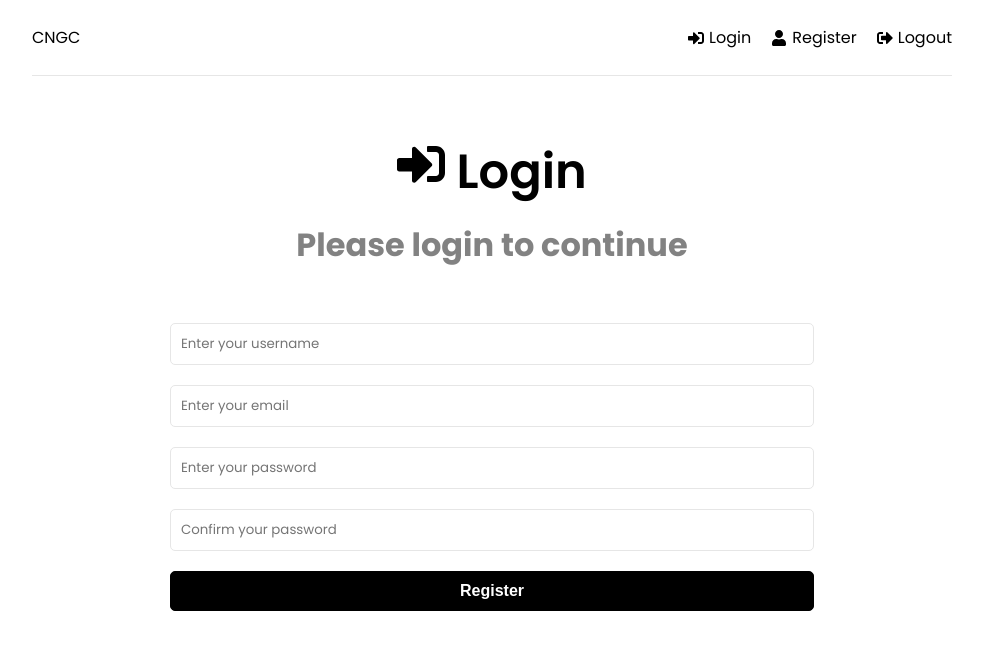
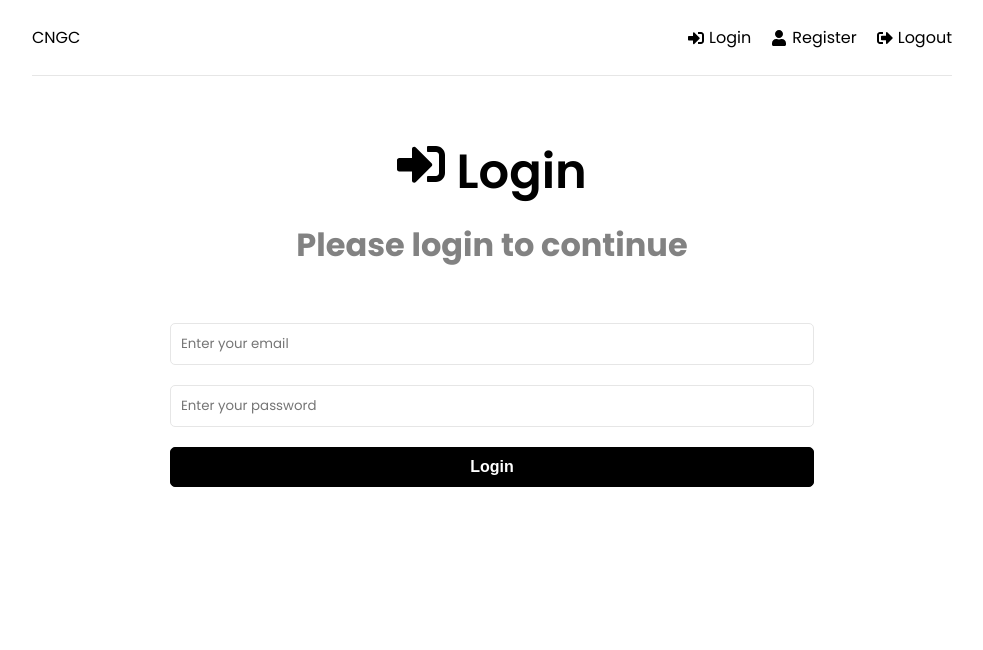
Before and after one commit to MNlegion/PastorRepo, a React (Create React App) app in the folder frontend/: page /login in a window 1280 px wide. Shown: the top 650 px of the page, without its empty margins (148-1131 px from the left). Built offline with nearby package versions, Linux system fonts and the light colour scheme.

Commit message:
login page with onchange and onsubmit

```diff
--- a/frontend/src/pages/Login.jsx
+++ b/frontend/src/pages/Login.jsx
@@ -3,13 +3,11 @@ import { FaSignInAlt } from "react-icons/fa";
 
 function Login() {
   const [formData, setFormData] = useState({
-    name: "",
     email: "",
     password: "",
-    passwordConfirm: "",
   });
 
-  const { name, email, password, passwordConfirm } = formData;
+  const { email, password } = formData;
 
   const onChange = (e) => {
     setFormData((prevState) => ({
@@ -36,17 +34,6 @@ function Login() {
         <form onSubmit={onSubmit}>
           <div className="form-group">
             <input
-              type="text"
-              className="form-control"
-              id="name"
-              name="name"
-              value={name}
-              placeholder="Enter your username"
-              onChange={onChange}
-            />
-          </div>
-          <div className="form-group">
-            <input
               type="email"
               className="form-control"
               id="email"
@@ -68,19 +55,8 @@ function Login() {
             />
           </div>
           <div className="form-group">
-            <input
-              type="password"
-              className="form-control"
-              id="passwordConfirm"
-              name="passwordConfirm"
-              value={passwordConfirm}
-              placeholder="Confirm your password"
-              onChange={onChange}
-            />
-          </div>
-          <div className="form-group">
             <button type="submit" className="btn btn-block">
-              Register
+              Login
             </button>
           </div>
         </form>
```
